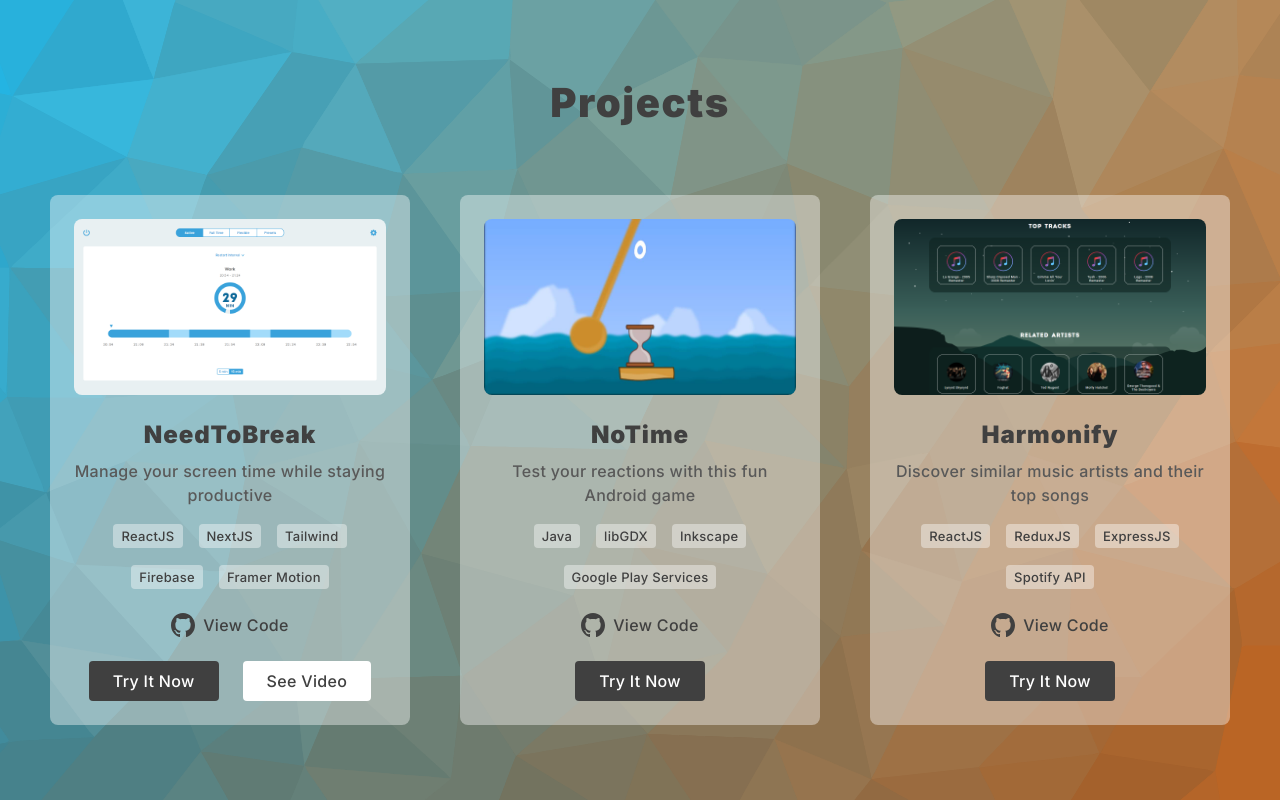
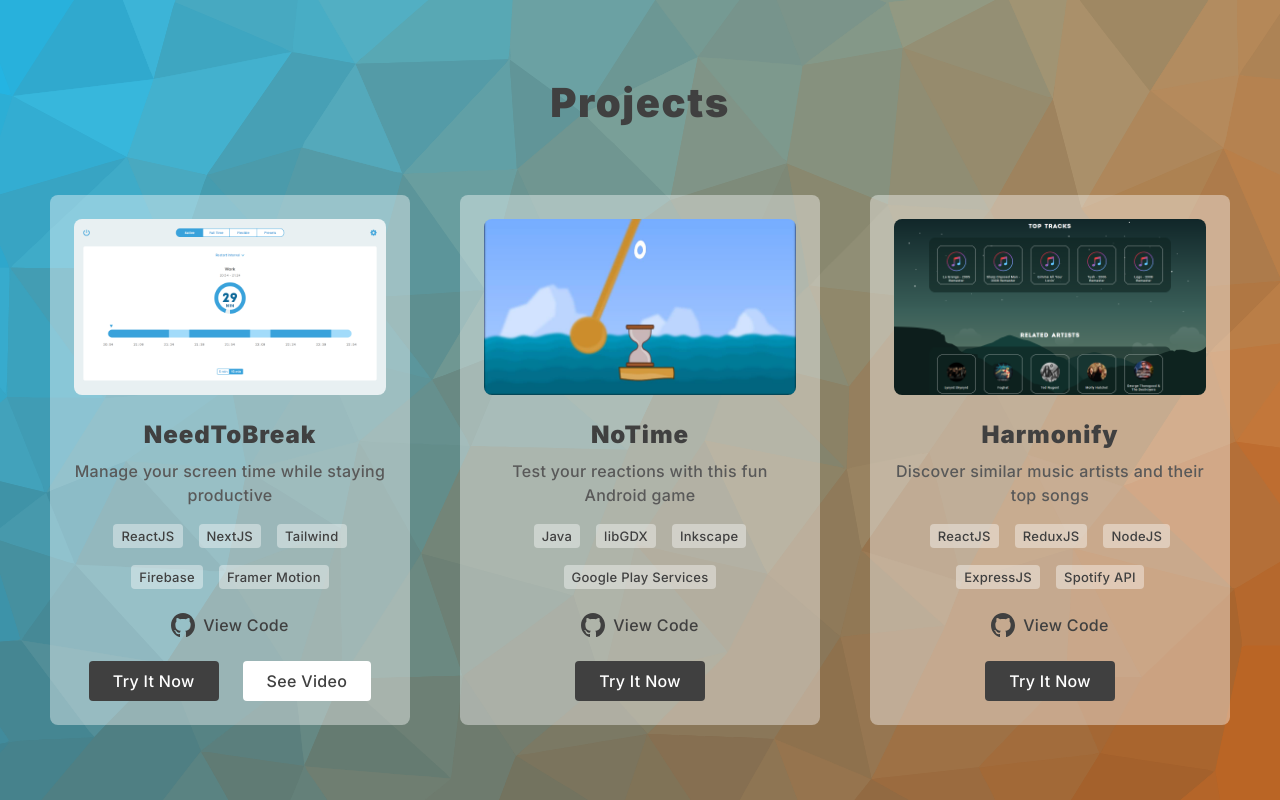
Before and after one commit to Sharpirate/portfolio, a Next.js app: page / in a window 1280 px wide. Built offline with nearby package versions, Linux system fonts and the light colour scheme.

Commit message:
add nodejs

```diff
--- a/components/cardsData.js
+++ b/components/cardsData.js
@@ -20,7 +20,7 @@
     name: "Harmonify",
     imageSrc: "/img/harmonify.png",
     description: "Discover similar music artists and their top songs",
-    tags: ["ReactJS", "ReduxJS", "ExpressJS", "Spotify API"],
+    tags: ["ReactJS", "ReduxJS", "NodeJS", "ExpressJS", "Spotify API"],
     codeUrl: "https://github.com/Sharpirate/harmonify",
     liveUrl: "http://www.harmonify.site/",
   }
```
